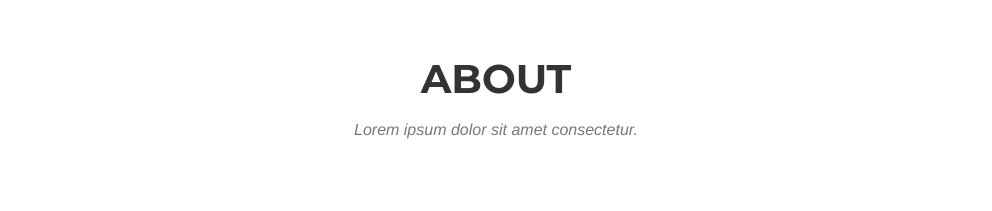
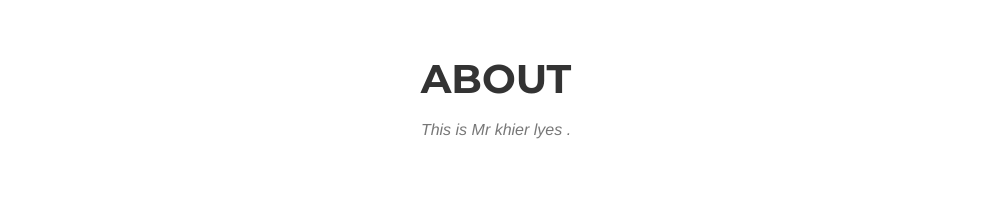
Before and after one commit to khierlyes/khierlyes.github.io, a website: page index.html in a window 1280 px wide. Shown: the part 2860-3071 px from the top of the page, without its empty margins (144-1136 px from the left). Drawn offline with nearby package versions, Linux system fonts and the light colour scheme; a web font is replaced by a local one.

Commit message:
my font aesome

```diff
--- a/index.html
+++ b/index.html
@@ -227,7 +227,7 @@
             <div class="row">
                 <div class="col-lg-12 text-center">
                     <h2 class="section-heading">About</h2>
-                    <h3 class="section-subheading text-muted">Lorem ipsum dolor sit amet consectetur.</h3>
+                    <h3 class="section-subheading text-muted">This is Mr khier lyes .</h3>
                 </div>
             </div>
             <div class="row">
```
